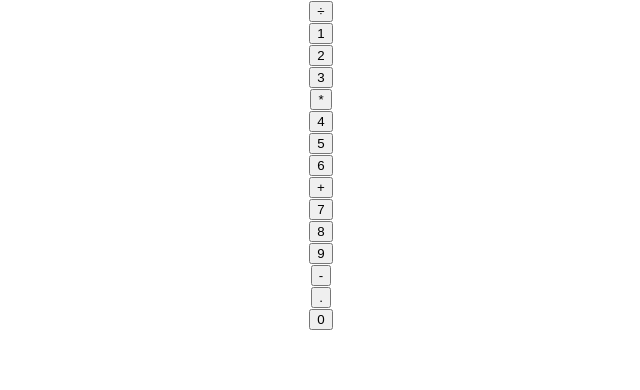
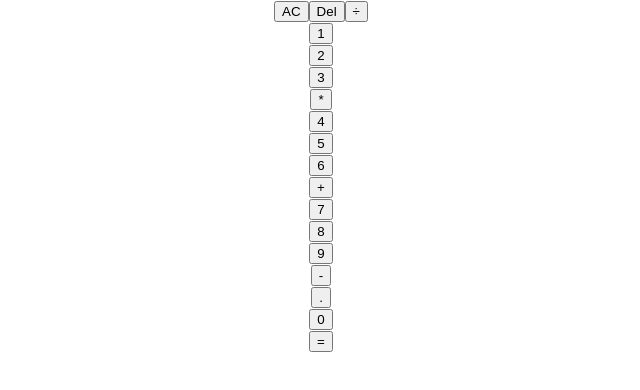
Before and after one commit to M-Hafez22/react-calculator, a React (Create React App) app: page / in a window 1280 px wide. Shown: the top 390 px of the page, without its empty margins (319-959 px from the left). Built offline with nearby package versions, Linux system fonts and the light colour scheme.

Commit message:
✅ Renders calculator Controls

```diff
--- a/src/App.js
+++ b/src/App.js
@@ -8,6 +8,8 @@ function App() {
     <div className="App">
       <div className="output"></div>
       <div className="numberpad">
+        <button>AC</button>
+        <button>Del</button>
         <OperatorButton operator="÷" />
         <DigitButton digit="1" />
         <DigitButton digit="2" />
@@ -23,6 +25,7 @@ function App() {
         <OperatorButton operator="-" />
         <DigitButton digit="." />
         <DigitButton digit="0" />
+        <button> = </button>
       </div>
     </div>
   )
```
